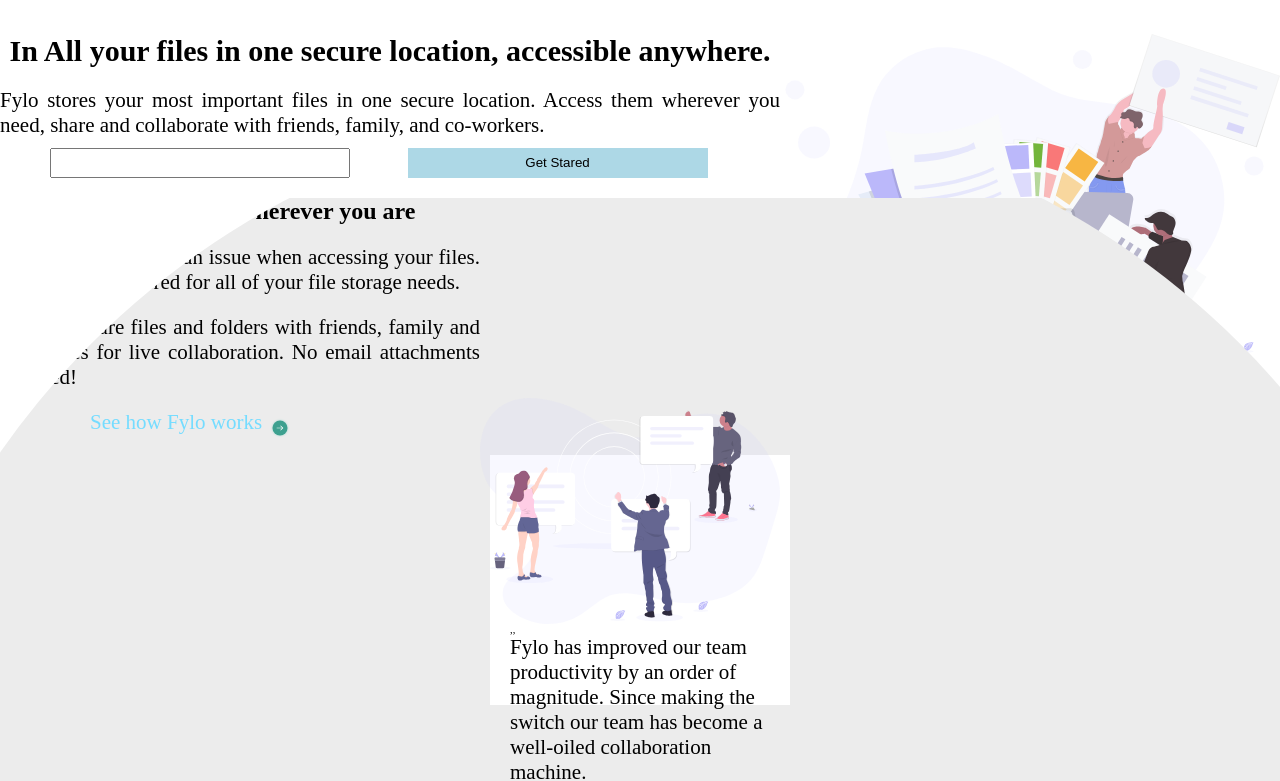
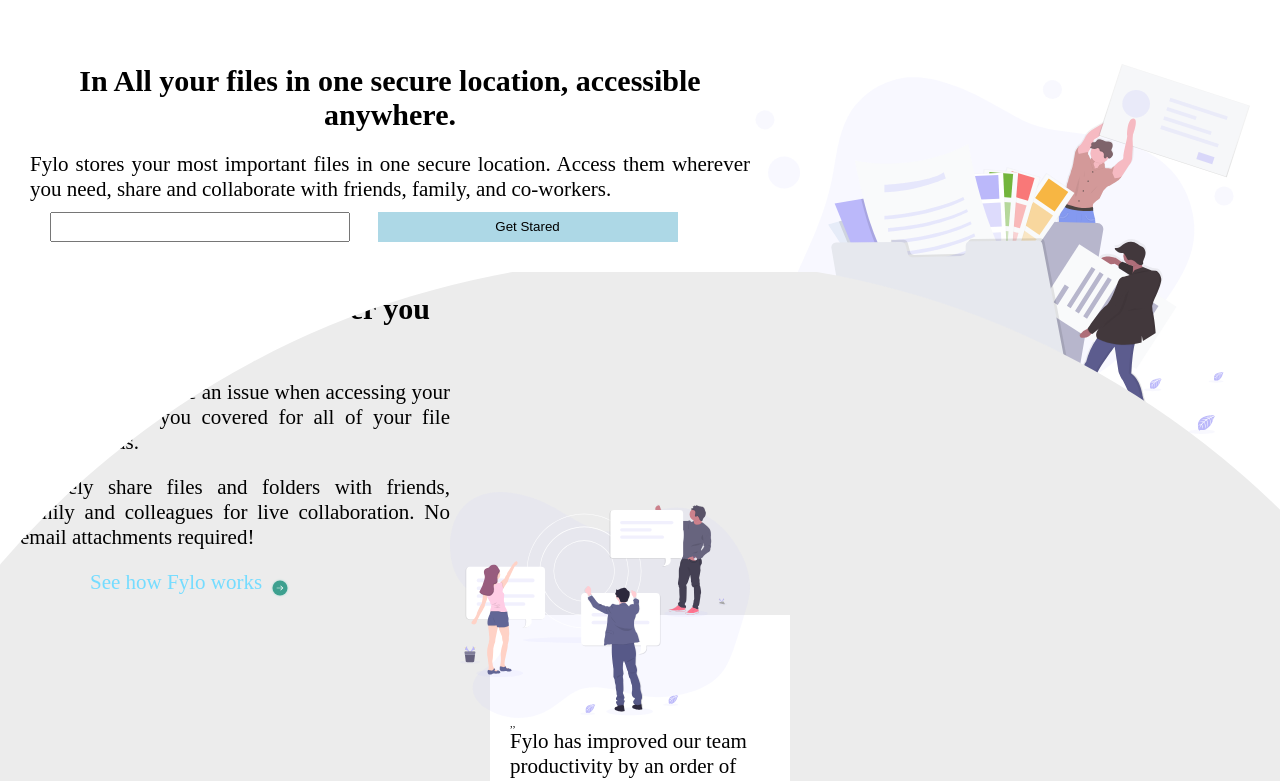
Before and after one commit to Jahswill0987654321/fylo, a plain HTML site: page index.html in a window 1280 px wide. Shown: the part 31-812 px from the top of the page. Drawn offline with Linux system fonts and the light colour scheme.

Commit message:
Add files via upload

```diff
--- a/css/style.css
+++ b/css/style.css
@@ -34,8 +34,10 @@ a{
 }
 div{
     margin-left: 0 auto;
+
 }
 .hero_page{
+    padding: 30px;
     margin-top: 30px;
 }
 h1{
@@ -51,6 +53,7 @@ h1 ,h3{
     width: 500px;
     float: right;
 
+
 }
 p{
     font-size: 70%;
@@ -61,7 +64,7 @@ p{
 input{
     display: inline-block;
     width: 300px;
-    margin-left: 50px;
+    margin-left: 20px;
     height: 30px;
     margin-top: 10px;
 }
@@ -73,7 +76,8 @@ input{
     background-color: rgb(236, 236, 236);
     -webkit-clip-path: circle(70.7% at 52% 72%);
     clip-path: circle(70.7% at 52% 72%);
-    height: 1000px;
+    height: 1200px;
+    padding: 20px;
 
 }
 .illustration-2{
@@ -87,7 +91,7 @@ h2{
     text-align: center;
 }
 .See_how_Fylo_works{
-    margin:90px;
+    margin-left: 70px;
     color: rgb(116, 220, 255)
 }
 .icon-arrow{
--- a/index.html
+++ b/index.html
@@ -19,9 +19,9 @@
         </div>
         <div class="hero_page">
             <img src="images/illustration-1.svg" alt="illustration-1" class="illustratio-1">
-            <h1>
+            <h4>
                 In All your files in one secure location, accessible anywhere.
-            </h1>
+            </h4>
             <p>
                 Fylo stores your most important files in one secure location. Access them wherever you need, share and collaborate with friends, family, and co-workers.
             </p>
@@ -32,9 +32,9 @@
         </div>
         <div class="section2">
             <img src="images/illustration-2.svg" alt="illustration-2" class="illustration-2">
-            <h2>
+            <h4>
                 Stay productive, wherever you are
-            </h2>
+            </h4>
             <p>
                 Never let location be an issue when accessing your files. Fylo has you covered for all of your file storage needs.
             </p>
```
